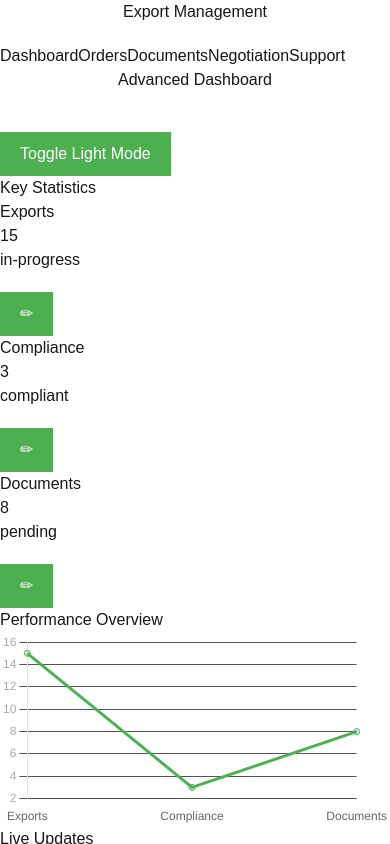
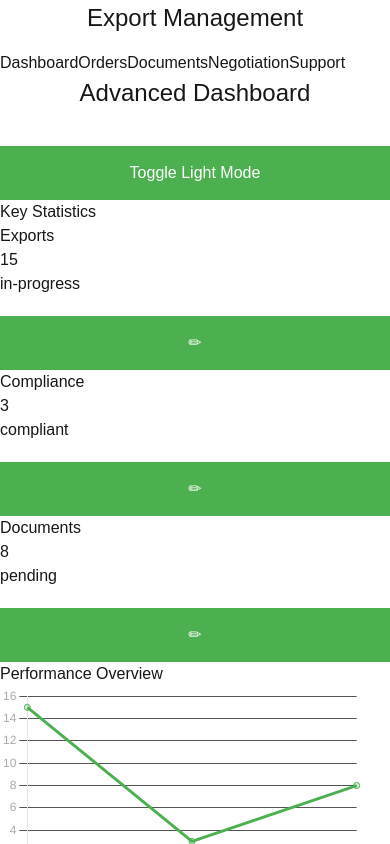
Before and after one commit to Om7035/export-management-platform, a Next.js app: page / in a window 390 px wide. Shown: the top 844 px of the page. Built offline with nearby package versions, Linux system fonts and the light colour scheme.

Commit message:
Update globals.css

```diff
--- a/styles/globals.css
+++ b/styles/globals.css
@@ -41,3 +41,23 @@ button {
 button:hover {
   background-color: #45a049;
 }
+
+@media (max-width: 768px) {
+  body {
+    font-size: 16px; /* Adjust font size for mobile */
+  }
+
+  .map-container {
+    height: 300px; /* Reduce height for smaller screens */
+  }
+
+  h1 {
+    font-size: 1.5em; /* Adjust heading size for mobile */
+    margin-bottom: 15px; /* Reduce margin */
+  }
+
+  button {
+    width: 100%; /* Make buttons full width */
+    padding: 15px; /* Increase padding for touch targets */
+  }
+}
```
